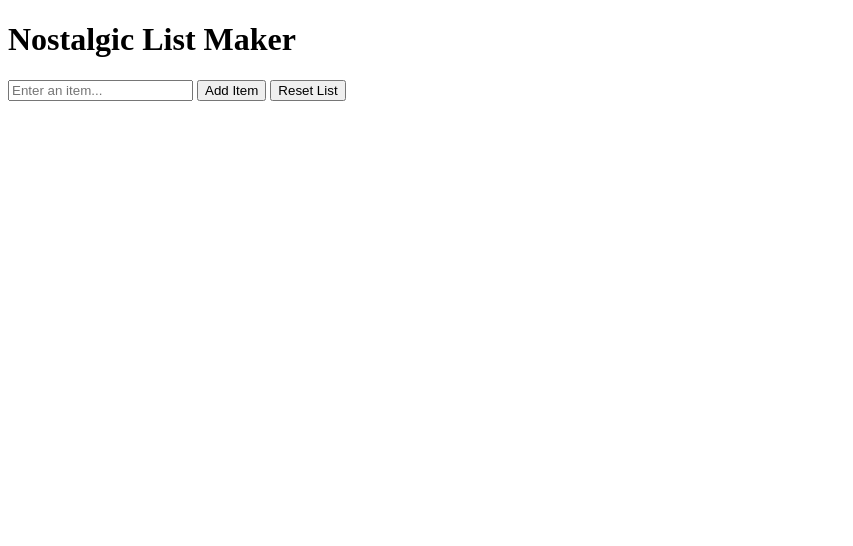
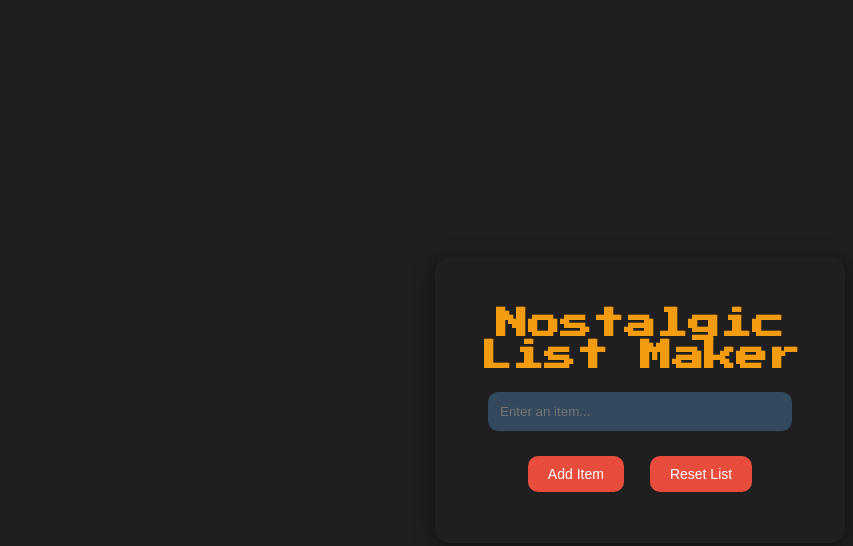
Before and after one commit to Fahad-Al-Maashani/Nostalgic-Login-Page, a plain HTML site: page index.html in a window 1280 px wide. Shown: the whole page, without its empty margins (0-853 px from the left). Drawn offline with Linux system fonts and the light colour scheme.

Commit message:
Update index.html

```diff
--- a/index.html
+++ b/index.html
@@ -4,7 +4,7 @@
     <meta charset="UTF-8">
     <meta name="viewport" content="width=device-width, initial-scale=1.0">
     <title>Nostalgic List Maker</title>
-    <link rel="stylesheet" href="Styles.css">
+    <link rel="stylesheet" href="Style.css">
     <link href="https://fonts.googleapis.com/css2?family=Press+Start+2P&display=swap" rel="stylesheet">
 </head>
 <body>
```
